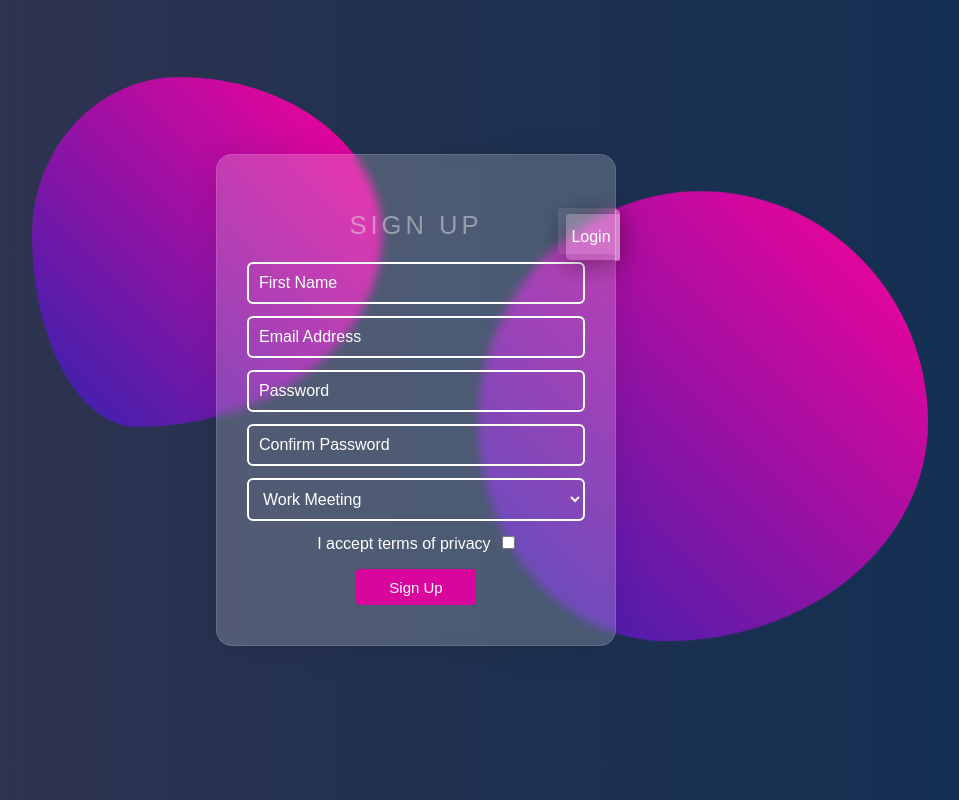
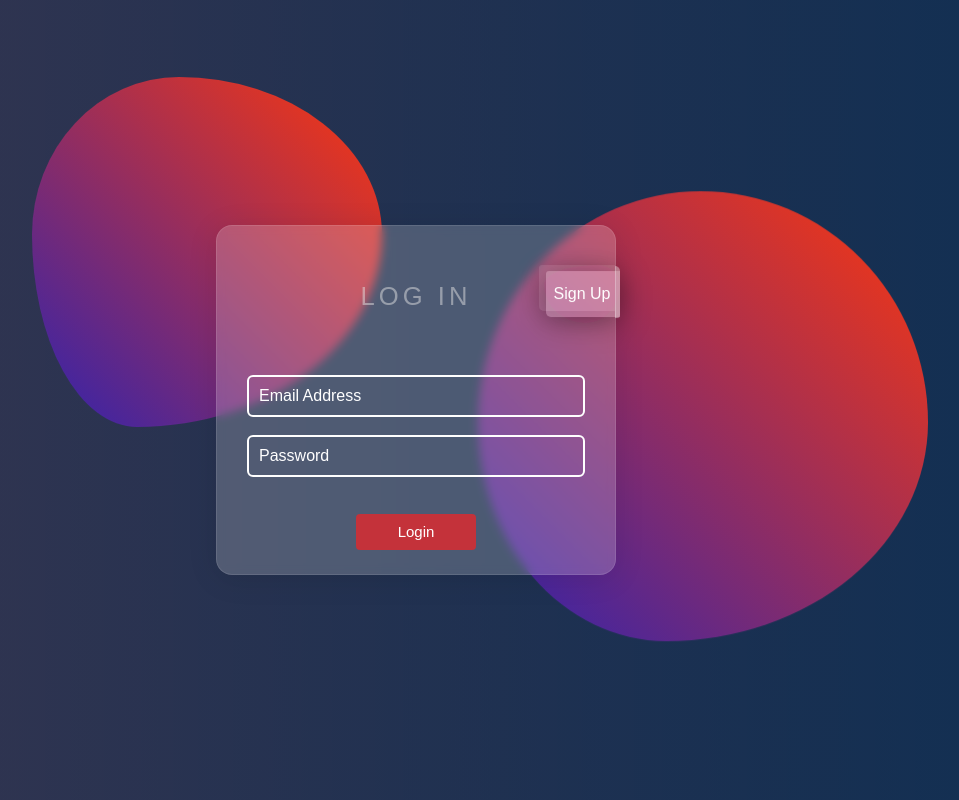
Before and after one commit to ellefamkar/react-sign-up-login-form, a React (Create React App) app: page /Login in a window 1280 px wide. Shown: the whole page, without its empty margins (224-1183 px from the left). Built offline with nearby package versions, Linux system fonts and the light colour scheme.

Commit message:
feat : add path based on react-router-dom@5.2.0

```diff
--- a/src/Components/Forms.js
+++ b/src/Components/Forms.js
@@ -1,13 +1,15 @@
 import React from 'react';
 import SignUp from "./SignUp";
 import Login from "./Login";
+import { Route, Switch, Redirect } from 'react-router-dom/cjs/react-router-dom.min';
 
 const Forms = () => {
     return (
-        <>
-            <SignUp />
-            <Login />
-        </>
+        <Switch>
+            <Route path="/SignUp" component={SignUp} />
+            <Route path="/Login" component={Login} />
+            <Redirect from="/" to="/Signup" />
+        </Switch>
     );
 };
 
--- a/src/Components/Login.js
+++ b/src/Components/Login.js
@@ -4,6 +4,7 @@ import { validation } from "./validation";
 import { ToastContainer } from "react-toastify";
 import "react-toastify/dist/ReactToastify.css";
 import { notify } from "./toast";
+import { Link } from "react-router-dom/cjs/react-router-dom";
 
 const Container = styled.div`
   min-height: calc(100vh - 2rem);
@@ -383,6 +384,11 @@ const SignUpButton = styled.div`
       border-bottom-right-radius: 14px;
       background: #ffffff61;
    }
+
+   a{
+    color:white;
+    text-decoration: none;
+ }
 `;
 
 const Login = () => {
@@ -397,6 +403,7 @@ const Login = () => {
 
    useEffect(()=>{
       setErrors(validation(data, "login"));
+      document.title = "Login";
    }, [data, touched]);
 
    const handleTouch = (event)=>{
@@ -455,7 +462,7 @@ const Login = () => {
                </div>
         </form>
          <SignUpButton>
-            Sign Up
+            <Link to="/signup">Sign Up</Link>
             <span></span>
         </SignUpButton>
       </FormContainer>
--- a/src/Components/SignUp.js
+++ b/src/Components/SignUp.js
@@ -4,6 +4,7 @@ import { validation } from "./validation";
 import { ToastContainer } from "react-toastify";
 import "react-toastify/dist/ReactToastify.css";
 import { notify } from "./toast";
+import { Link } from "react-router-dom/cjs/react-router-dom";
 
 const Container = styled.div`
   min-height: calc(100vh - 2rem);
@@ -371,7 +372,7 @@ const LoginButton = styled.div`
    border-bottom-left-radius: 5px;
    }
 
-   span {
+   span{
       position: absolute;
       top: 1px;
       bottom: 0px;
@@ -381,6 +382,11 @@ const LoginButton = styled.div`
       border-top-right-radius: 23px;
       border-bottom-right-radius: 14px;
       background: #ffffff61;
+   }
+
+   a{
+      color:white;
+      text-decoration: none;
    }
 `;
 
@@ -493,7 +499,7 @@ const SignUp = () => {
                </div>
             </form>
             <LoginButton>
-               Login
+               <Link to="/login">Login</Link>
                <span></span>
             </LoginButton>
          </FormContainer>
```
